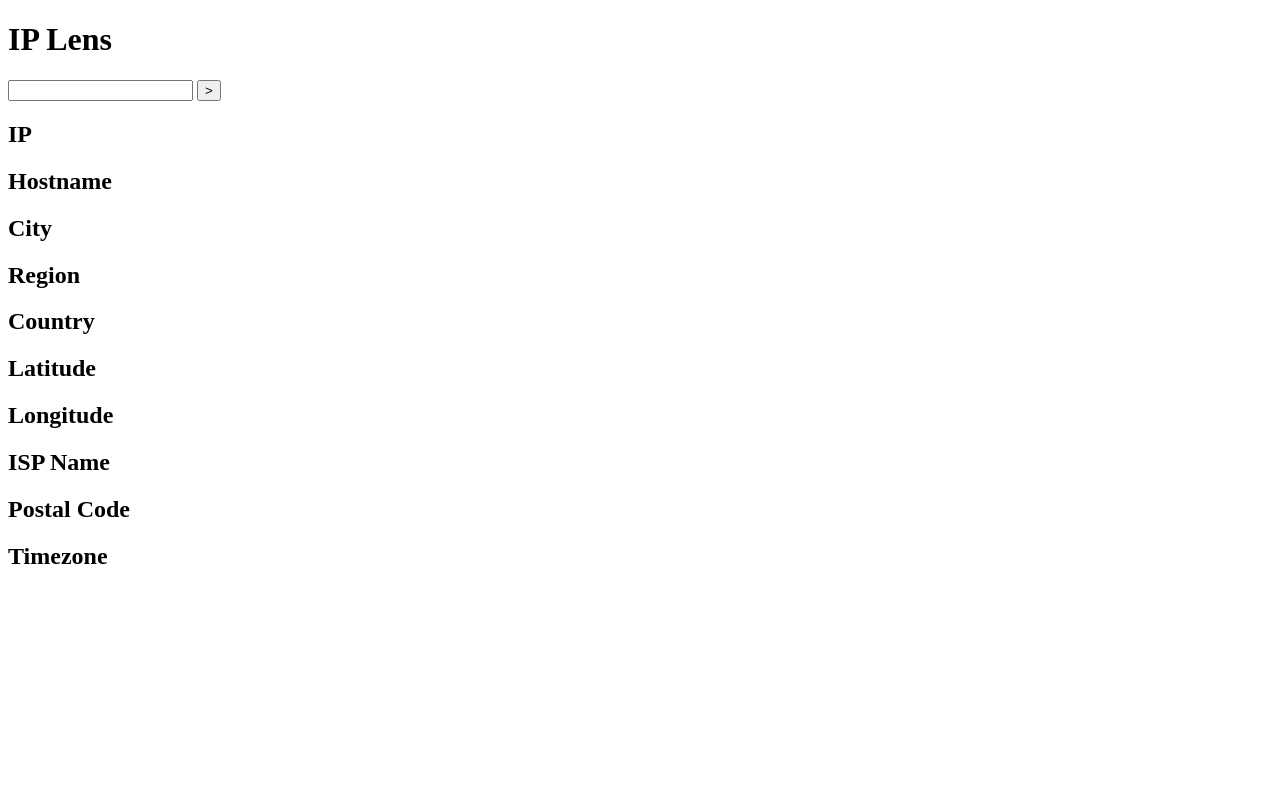
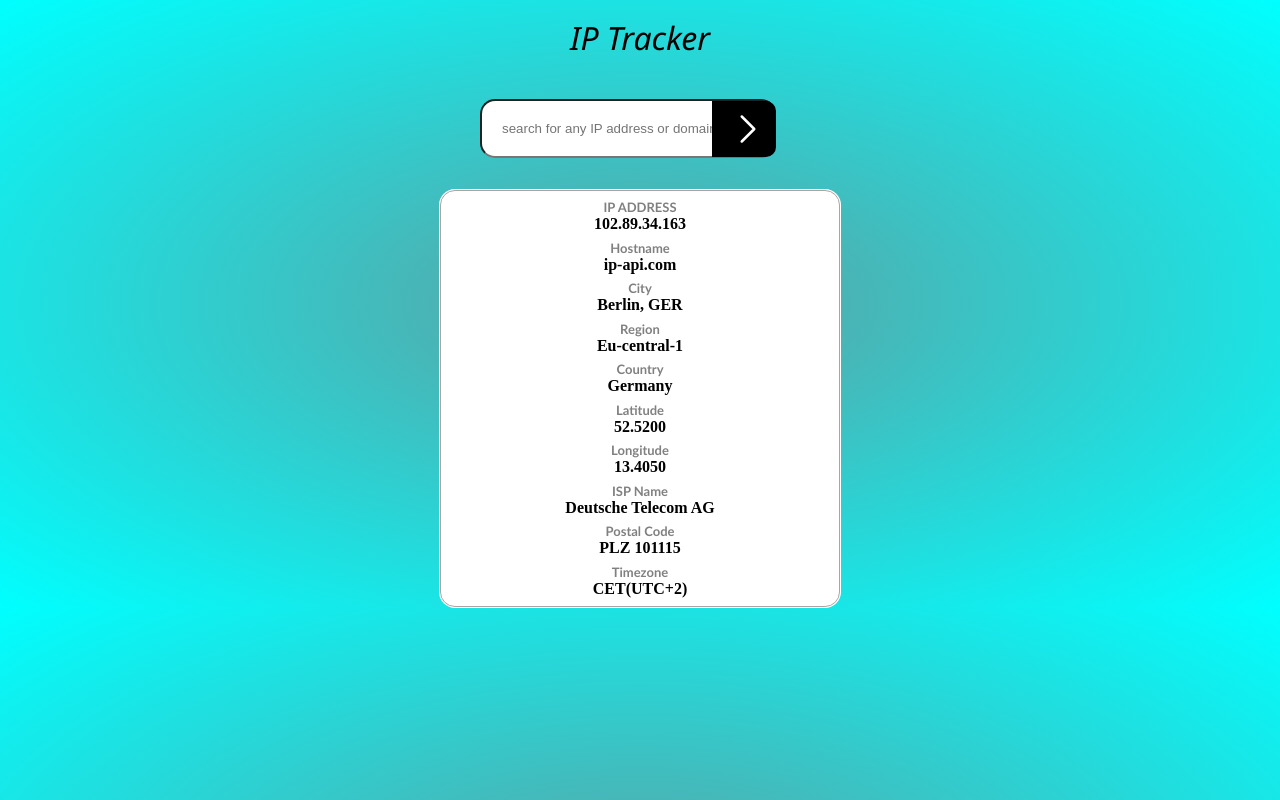
Before and after one commit to U22099/Ip-lens, a website built with Vite: page index.html in a window 1280 px wide. Built offline with nearby package versions, Linux system fonts and the light colour scheme.

Commit message:
modified html file and styled it

```diff
--- a/index.html
+++ b/index.html
@@ -4,39 +4,69 @@
     <meta charset="UTF-8" />
     <link rel="icon" type="image/jpeg" href="logo.jpg" />
     <meta name="viewport" content="width=device-width, initial-scale=1.0" />
+    <meta name="Ip tracker" content="Demo Project of an Ip tracker">
+    <link rel="stylesheet" href="style.css">
     <title>Ip Lens</title>
   </head>
   <body>
     <!--MJ start your coding here-->
     <header>
-     <h1 class="header">IP Lens</h1>
+     <h1 class="header">IP Tracker</h1>
     </header>
     <main>
       <section>
-        <input type="text" class="input" />
-        <button>&gt;</button>
+        <input type="text" class="input" placeholder="search for any IP address or domain" />
+       <div class="icon">
+        <div class="svg">
+          <svg xmlns="http://www.w3.org/2000/svg" fill="none" viewBox="0 0 24 24" stroke-width="1.5" stroke="currentColor" class="size-6">
+            <path stroke-linecap="round" stroke-linejoin="round" d="m8.25 4.5 7.5 7.5-7.5 7.5" />
+          </svg>
+        </div>
+       </div>
       </section>
-      <section>
-          <h1>IP</h1>
-          <p></p>
+
+      <section class="section">
+          <span class="span-1">
+            <h1>IP ADDRESS</h1>
+            <p>102.89.34.163</p>
+          </span>
+        <span class="span-2">
           <h1>Hostname</h1>
-          <p></p>
+          <p>ip-api.com</p>
+        </span>
+        <span class="span-3">
           <h1>City</h1>
-          <p></p>
+          <p> Berlin, GER </p>
+        </span>
+         <span class="span-4">
           <h1>Region</h1>
-          <p></p>
+          <p> Eu-central-1</p>
+         </span>
+          <span class="span-5">
             <h1>Country</h1>
-          <p></p>
+            <p>Germany</p>
+          </span>
+          <span class="span-6">
             <h1>Latitude</h1>
-          <p></p>
+            <p>52.5200</p>
+          </span>
+           <span class="span-7">
             <h1>Longitude</h1>
-          <p></p>
+            <p>13.4050</p>
+           </span>
+
+          <span class="span-8">
             <h1>ISP Name</h1>
-          <p></p>
+          <p>Deutsche Telecom AG</p>
+          </span>
+          <span class="span-9">
             <h1>Postal Code</h1>
-          <p></p>
+          <p>PLZ 101115</p>
+          </span>
+          <span class="span-10">
             <h1>Timezone</h1>
-          <p></p>
+            <p>CET(UTC+2)</p>
+          </span>
       </section>
     </main>
     <script type="module" src="/main.js" defer></script>
--- a/style.css
+++ b/style.css
@@ -1 +1,160 @@
-/*Marcel start coding here*/
+*{
+    margin: 0;
+    padding: 0;
+    box-sizing: border-box;
+}
+body{
+    margin: auto;
+    padding: auto;
+    width: 800px;
+    background-image: radial-gradient(cadetblue,cyan);
+}
+.header{
+    text-align: center;
+    margin-top: 1rem;
+    font-weight: 400;
+    font-family: 'Segoe UI', Tahoma, Geneva, Verdana, sans-serif;
+    font-style: italic;
+}
+.input{
+   margin-top: 3em;
+   margin-left: 30%;
+   padding: 1.5em;
+   border-radius: 15px;
+   width: 37%;
+   position: relative;
+   margin-bottom: 2rem;
+}
+ .icon{
+    width: 4rem;
+    height: 3.5rem;
+    position: absolute;
+    top: 0;
+    margin-left: 29.5em;
+    margin-top: 6.3rem;
+    background-color: black;
+    border-top-right-radius: 10px;
+    border-bottom-right-radius: 10px;
+    box-shadow: -10px 0 -15px -5px #fff;
+ }
+ .svg{
+   color: white;
+   width: 2.5rem;
+   margin-left: 1rem;
+   margin-top: 0.5rem;
+ }
+
+ .section{
+    text-align: center;
+    border: 1px solid rgb(175, 162, 162);
+    width: 50%;
+    margin: auto;
+    background-color: white;
+    border-radius: 15px;
+    box-shadow: 0px 0px 0px 1px white;
+ }
+ .span-1 h1{
+    margin-top: 0.5rem;
+    font-size: small;
+    font-family: 'Trebuchet MS', 'Lucida Sans Unicode', 'Lucida Grande', 'Lucida Sans', Arial, sans-serif;
+    color: gray;
+ }
+ .span-1 p{
+    font-size: medium;
+    font-weight: 900;
+ }
+ .span-2 h1{
+    font-size: small;
+    font-family: 'Trebuchet MS', 'Lucida Sans Unicode', 'Lucida Grande', 'Lucida Sans', Arial, sans-serif;
+    color: gray;
+    margin-top: 0.5em;
+ }
+ .span-2 p{
+    font-size: medium;
+    font-weight: 900;
+ }
+ .span-3 h1{
+    font-size: small;
+    font-family: 'Trebuchet MS', 'Lucida Sans Unicode', 'Lucida Grande', 'Lucida Sans', Arial, sans-serif;
+    color: gray;
+    margin-top: 0.5em;
+ }
+ .span-3 p{
+    font-size: medium;
+    font-weight: 900;
+ }
+ .span-4   h1{
+    font-size: small;
+    font-family: 'Trebuchet MS', 'Lucida Sans Unicode', 'Lucida Grande', 'Lucida Sans', Arial, sans-serif;
+    color: gray;
+    margin-top: 0.5em;
+ }
+ .span-4 p{
+    font-size: medium;
+    font-weight: 900;
+ }
+ .span-5  h1{
+    font-size: small;
+    font-family: 'Trebuchet MS', 'Lucida Sans Unicode', 'Lucida Grande', 'Lucida Sans', Arial, sans-serif;
+    color: gray;
+    margin-top: 0.5em;
+ }
+ .span-5 p{
+    font-size: medium;
+    font-weight: 900;
+ }
+ .span-6   h1{
+    font-size: small;
+    font-family: 'Trebuchet MS', 'Lucida Sans Unicode', 'Lucida Grande', 'Lucida Sans', Arial, sans-serif;
+    color: gray;
+    margin-top: 0.5em;
+ }
+ .span-6 p{
+    font-size: medium;
+    font-weight: 900;
+ }
+.span-7 h1{
+    font-size: small;
+    font-family: 'Trebuchet MS', 'Lucida Sans Unicode', 'Lucida Grande', 'Lucida Sans', Arial, sans-serif;
+    color: gray;
+    margin-top: 0.5em;
+
+}
+.span-7 p{
+    font-size: medium;
+    font-weight: 900;
+}
+.span-8 h1{
+    font-size: small;
+    font-family: 'Trebuchet MS', 'Lucida Sans Unicode', 'Lucida Grande', 'Lucida Sans', Arial, sans-serif;
+    color: gray;
+    margin-top: 0.5em;
+
+}
+.span-8 p{
+    font-size: medium;
+    font-weight: 900;
+}
+.span-9 h1{
+    font-size: small;
+    font-family: 'Trebuchet MS', 'Lucida Sans Unicode', 'Lucida Grande', 'Lucida Sans', Arial, sans-serif;
+    color: gray;
+    margin-top: 0.5em;
+
+}
+.span-9 p{
+    font-size: medium;
+    font-weight: 900;
+}
+.span-10 h1{
+    font-size: small;
+    font-family: 'Trebuchet MS', 'Lucida Sans Unicode', 'Lucida Grande', 'Lucida Sans', Arial, sans-serif;
+    color: gray;
+    margin-top: 0.5em;
+
+}
+.span-10 p{
+    font-size: medium;
+    font-weight: 900;
+    margin-bottom: 0.5rem;
+}
```
Lines whose indentation alone changed are shown as unchanged.
